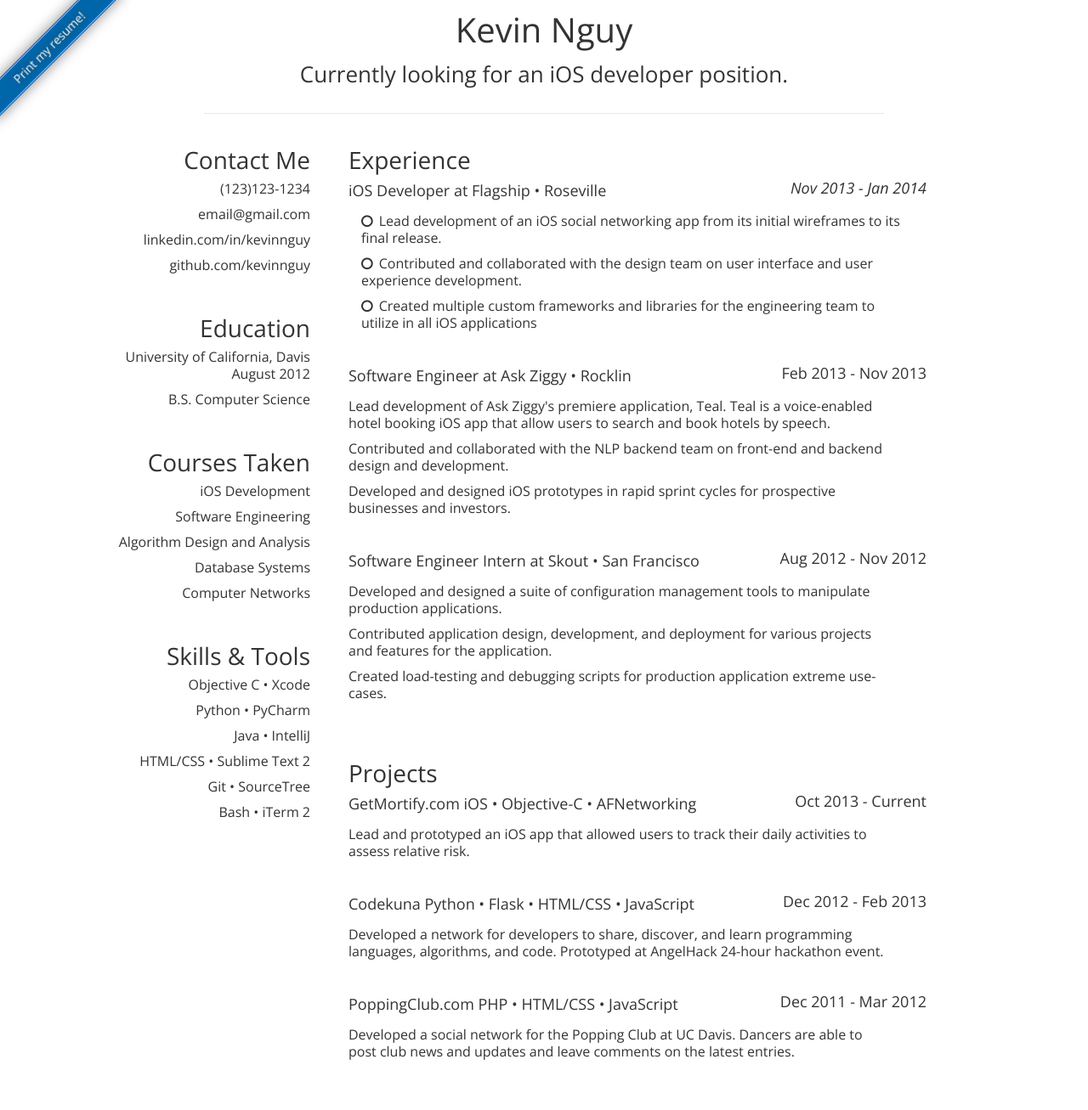
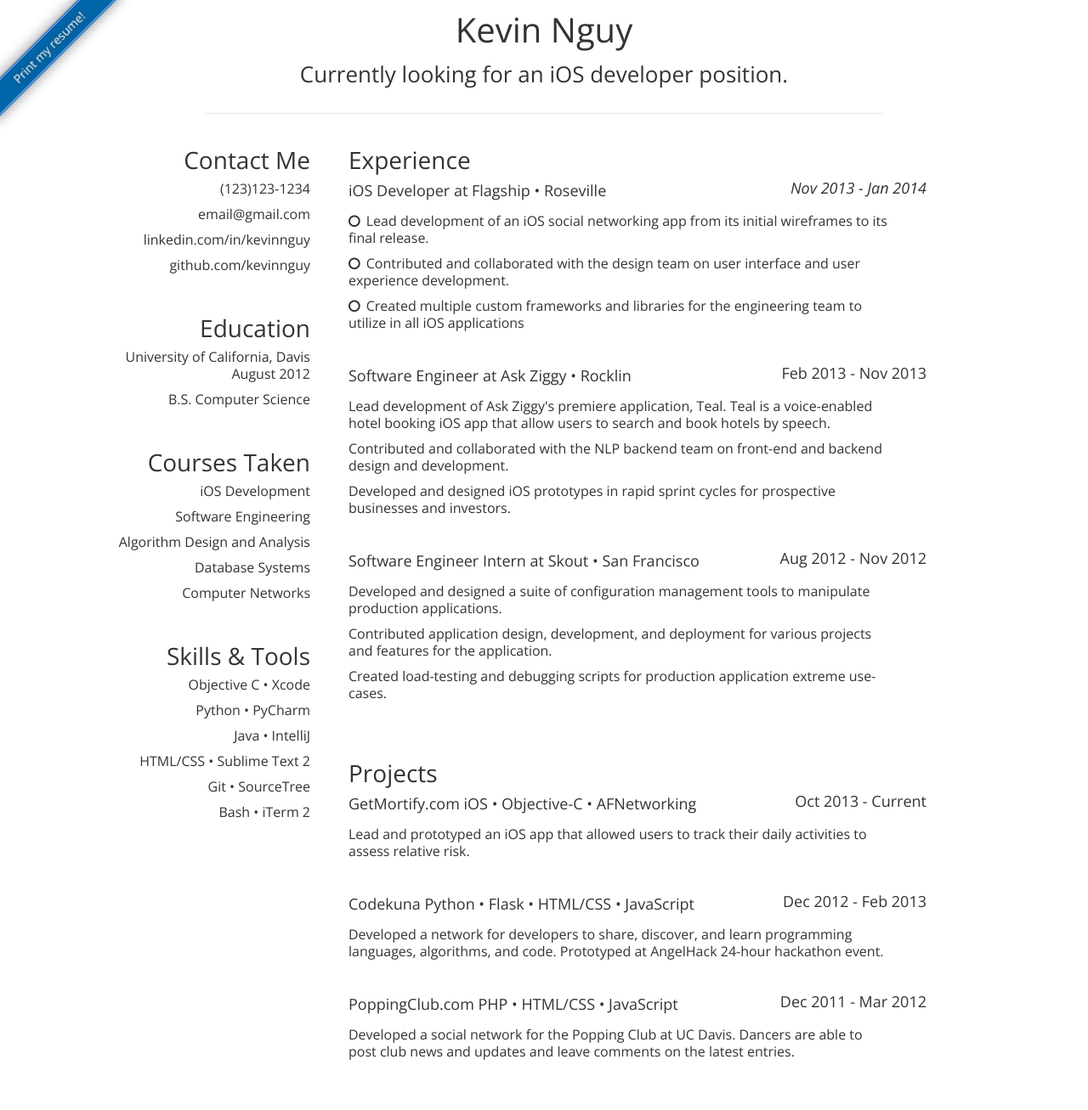
Before and after one commit to kevinnguy/kevinnguy.github.com, a Jekyll site: the page index.html, which Jekyll copies as it is, in a window 1280 px wide. Shown: the whole page at 85% size. Built offline with Jekyll 4.4.1, drawn with Linux system fonts in a browser that asks for light colours.

Commit message:
Sorry for the poor description

```diff
--- a/index.html
+++ b/index.html
@@ -104,9 +104,9 @@
             <p class="eight columns"><strong>iOS Developer</strong> at Flagship  &bull;  Roseville</p><span class="three columns right"><em>Nov 2013 - Jan 2014</em></span></dt>
           </dt>
           <ul>
-            <li class="eleven columns offset-by-one"><i class="fa fa-circle-o description"></i>Lead development of an iOS social networking app from its initial wireframes to its final release.</li>
-            <li class="eleven columns offset-by-one"><i class="fa fa-circle-o description"></i>Contributed and collaborated with the design team on user interface and user experience development.</li>
-            <li class="eleven columns offset-by-one"><i class="fa fa-circle-o description"></i>Created multiple custom frameworks and libraries for the engineering team to utilize in all iOS applications</li>
+            <li class="eleven columns"><i class="fa fa-circle-o description"></i>Lead development of an iOS social networking app from its initial wireframes to its final release.</li>
+            <li class="eleven columns"><i class="fa fa-circle-o description"></i>Contributed and collaborated with the design team on user interface and user experience development.</li>
+            <li class="eleven columns"><i class="fa fa-circle-o description"></i>Created multiple custom frameworks and libraries for the engineering team to utilize in all iOS applications</li>
           </ul>
         </dl>
 
```
